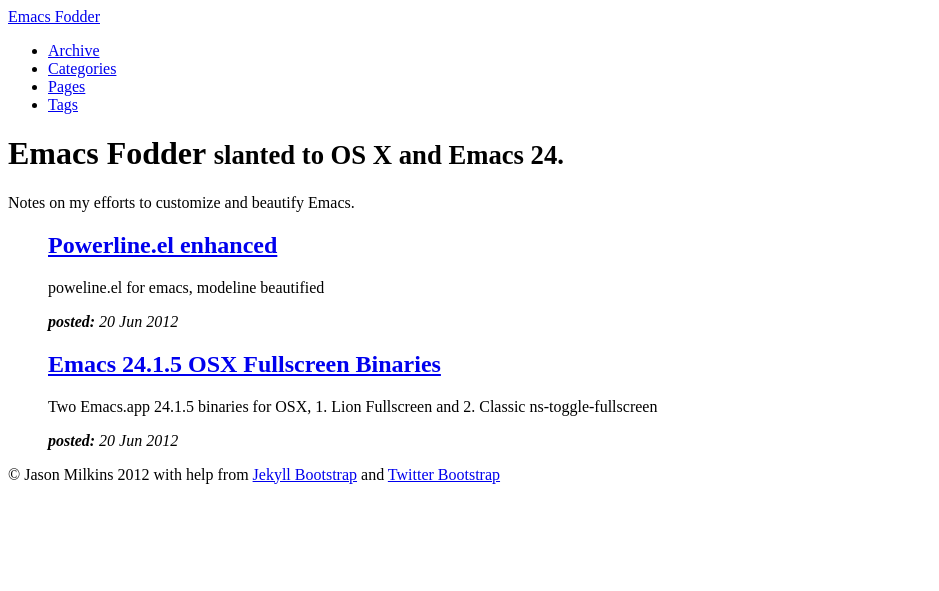
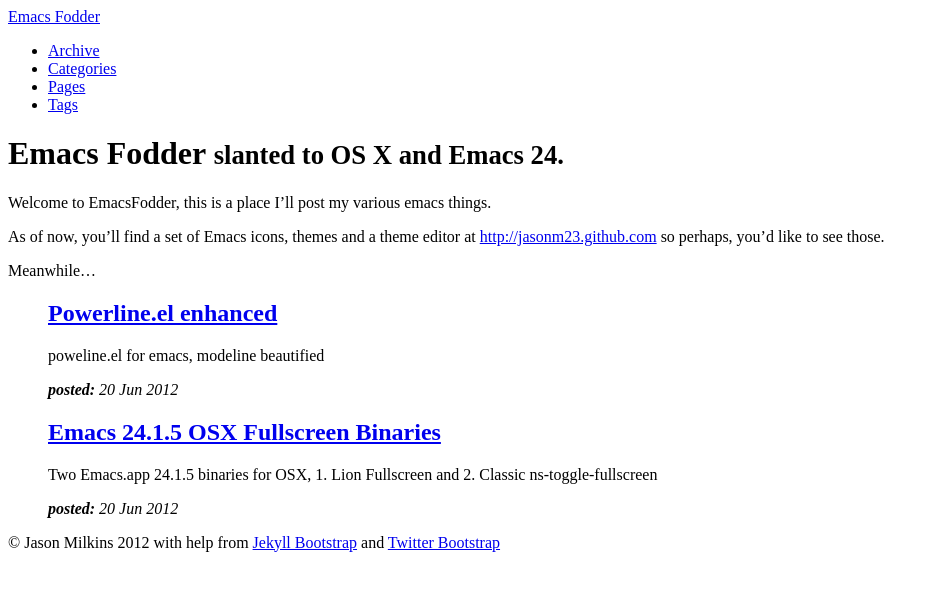
Before and after one commit to jasonm23/OldEmacsFodder, a Jekyll site: the page built from index.md, in a window 1280 px wide. Shown: the top 591 px of the page, without its empty margins (0-939 px from the left). Built offline with Jekyll 4.4.1, drawn with Linux system fonts in a browser that asks for light colours.

Commit message:
fiddling

```diff
--- a/index.md
+++ b/index.md
@@ -5,7 +5,14 @@ tagline: slanted to OS X and Emacs 24.
 ---
 {% include JB/setup %}
 
-Notes on my efforts to customize and beautify Emacs.
+Welcome to EmacsFodder, this is a place I'll post my various emacs
+things.
+
+As of now, you'll find a set of Emacs icons, themes and a theme editor
+at [http://jasonm23.github.com](http://jasonm23.github.com) so
+perhaps, you'd like to see those.
+
+Meanwhile...
 
 <ul class="posts">
   {% for post in site.posts %}
```
Also changed, not shown: _posts/2012-06-20-emacs-binaries.md (+0 -7 lines).
